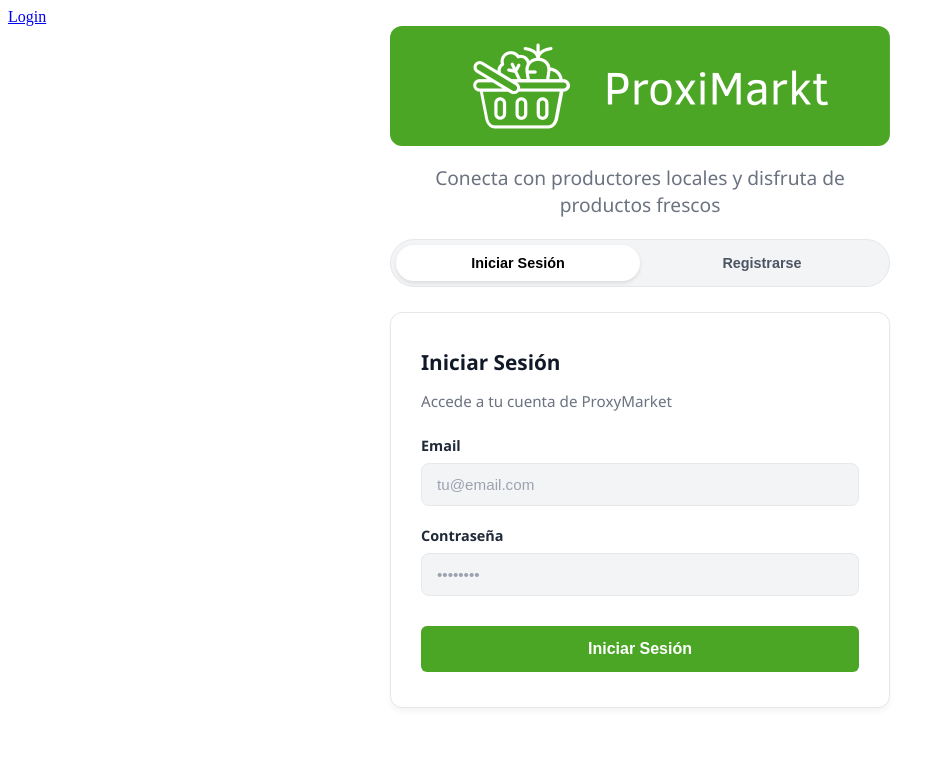
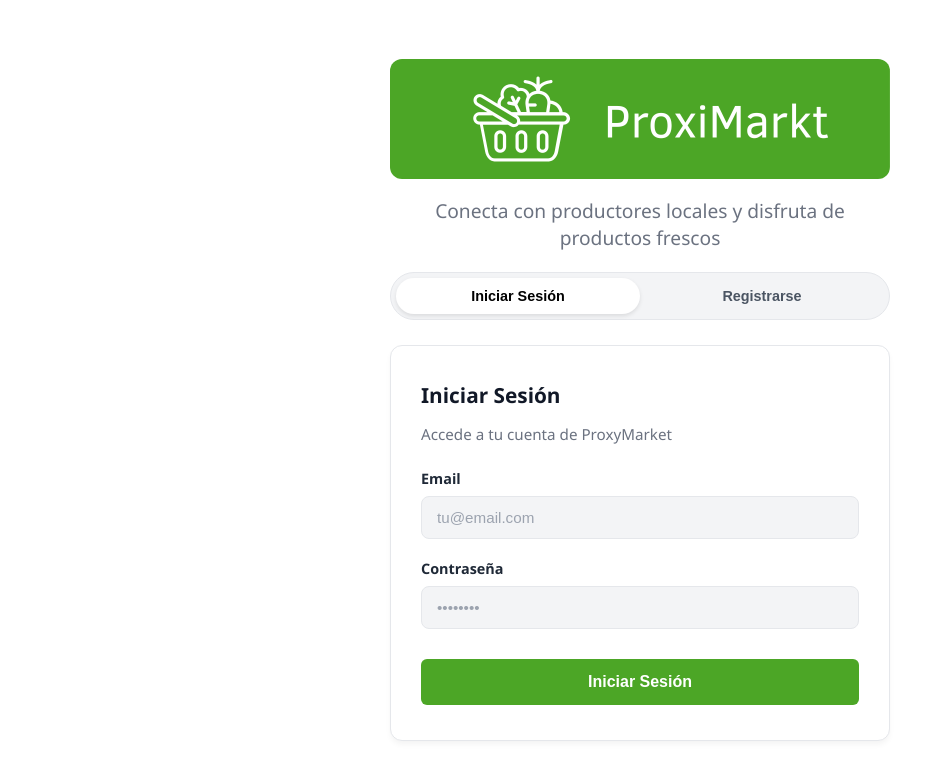
Before and after one commit to eliseumarmon/proxi-markt, a Vue app in the folder frontend/: page /login in a window 1280 px wide. Shown: the top 780 px of the page, without its empty margins (0-945 px from the left). Built offline with nearby package versions, Linux system fonts and the light colour scheme.

Commit message:
Corregimos el error al crear una clase dinámica

```diff
--- a/frontend/src/views/login.vue
+++ b/frontend/src/views/login.vue
@@ -1,5 +1,5 @@
 <template>
-  <div class="login-contenedor">
+  <div class="login-contenedor" :class="{ 'centrado': eleccionActual === 'login' }">
     <div class="contenido-responsive">
       <div>
         <img src="../assets/logos/logo_gr.png" alt="Logo grande ProxiMarket" class="logo"/>
@@ -48,17 +48,24 @@ body, html {
 }
 
 .login-contenedor {
-  /* position: fixed;
-  top: 0;
-  left: 0;
-  width: 100vw;
-  height: 100vh; */
   display: flex;
   justify-content: center;
   align-items: center;
   background-color: #ffffff;
   box-sizing: border-box;
   font-family: "Segoe UI", Helvetica, Arial, sans-serif;
+  min-height: 100vh;
+  width: 100%;
+  padding: 20px;
+}
+
+.login-contenedor.centrado {
+  position: fixed;
+  top: 0;
+  left: 0;
+  height: 100vh;
+  padding: 0;
+  overflow: hidden;
 }
 
 .contenido-responsive {
```
Also changed, not shown: frontend/src/components/registro.vue (line endings or trailing spaces).
